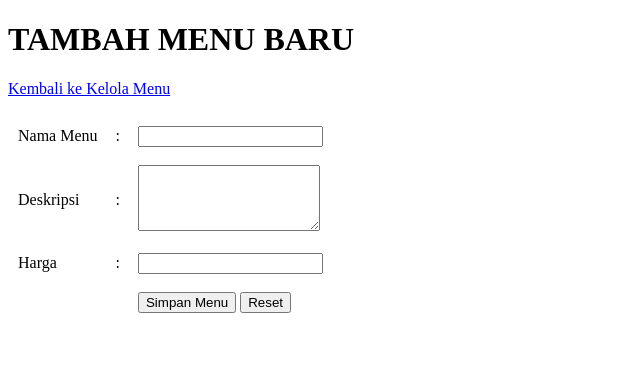
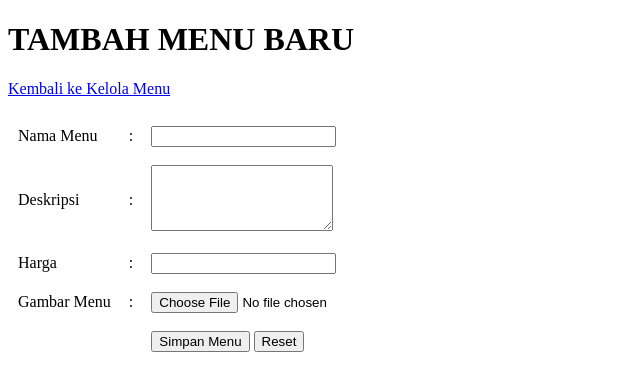
Before and after one commit to angelieca25-max/get-coffee-final, a PHP site: page /admin/tambah-menu.php in a window 1280 px wide. Shown: the top 391 px of the page, without its empty margins (0-640 px from the left). Run offline with PHP 8.4, Linux system fonts and the light colour scheme.

Commit message:
Update tambah-menu.php

```diff
--- a/admin/tambah-menu.php
+++ b/admin/tambah-menu.php
@@ -11,7 +11,7 @@
     <a href="menu.php">Kembali ke Kelola Menu</a>
     <br><br>
 
-    <form action="proses-tambah.php" method="POST">
+    <form action="proses-tambah.php" method="POST" enctype="multipart/form-data">
         <table cellpadding="8">
             <tr>
                 <td>Nama Menu</td>
@@ -28,6 +28,13 @@
             <td>:</td>
             <td><input type="number" name="harga" required></td>
         </tr>
+
+        <tr>
+            <td>Gambar Menu</td>
+            <td>:</td>
+            <td><input type="file" name="gambar" accept="image/*" required></td>
+        </tr>
+
         <tr>
     <td></td>
     <td></td>
```
Lines whose indentation alone changed are shown as unchanged.
